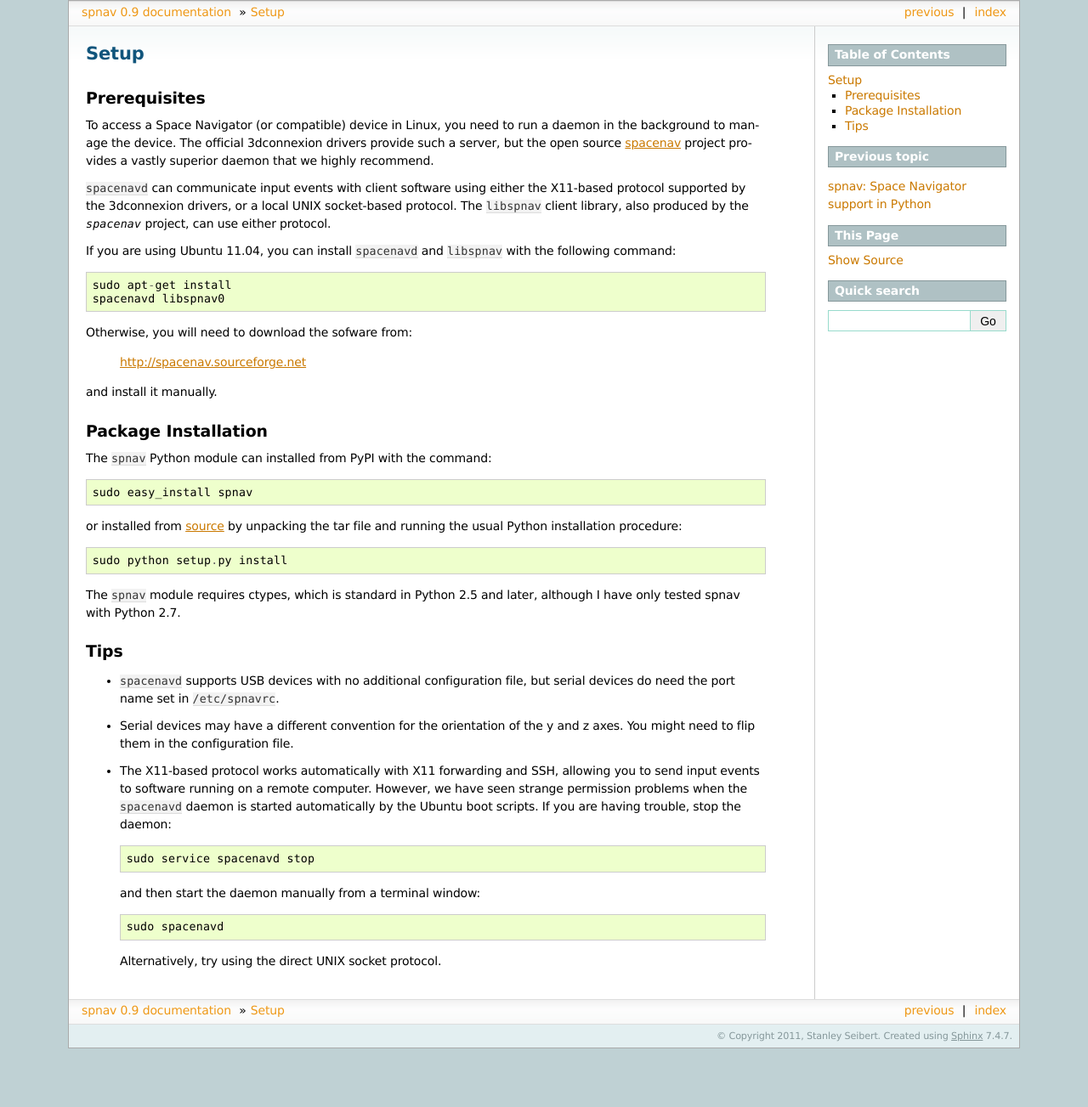
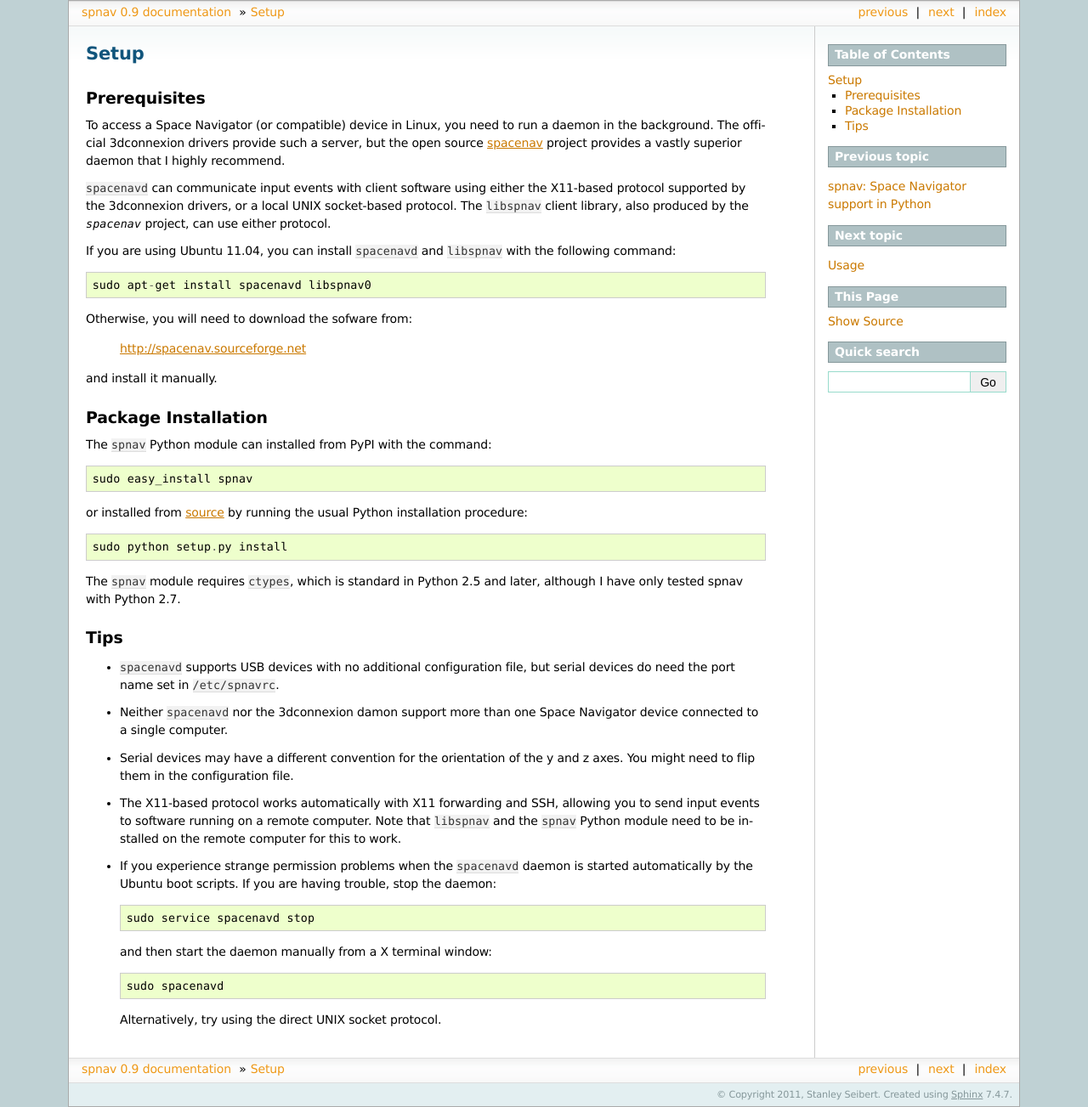
Before and after one commit to kazoo-osaro/spnav, a Sphinx documentation site: the page built from doc/setup.rst, in a window 1280 px wide. Shown: the whole page at 85% size. Built offline with Sphinx 7.4.7, drawn with Linux system fonts in a browser that asks for light colours; pages that are not in the unit, such as notebooks, are missing from menus; before the commit the page ends 1234 px from its top, so only the background shows below that.

Commit message:
Finish documentation of spnav.

```diff
--- a/doc/conf.py
+++ b/doc/conf.py
@@ -120,7 +120,7 @@ html_theme = 'sphinxdoc'
 # Add any paths that contain custom static files (such as style sheets) here,
 # relative to this directory. They are copied after the builtin static files,
 # so a file named "default.css" will overwrite the builtin "default.css".
-html_static_path = ['_static']
+#html_static_path = ['_static']
 
 # If not '', a 'Last updated on:' timestamp is inserted at every page bottom,
 # using the given strftime format.
--- a/doc/setup.rst
+++ b/doc/setup.rst
@@ -5,10 +5,10 @@ Prerequisites
 -------------
 
 To access a Space Navigator (or compatible) device in Linux, you need
-to run a daemon in the background to manage the device.  The official
-3dconnexion drivers provide such a server, but the open source
-`spacenav <http://spacenav.sourceforge.net/>`_ project provides a
-vastly superior daemon that we highly recommend.
+to run a daemon in the background.  The official 3dconnexion drivers
+provide such a server, but the open source `spacenav
+<http://spacenav.sourceforge.net/>`_ project provides a vastly
+superior daemon that I highly recommend.
 
 ``spacenavd`` can communicate input events with client software using
 either the X11-based protocol supported by the 3dconnexion drivers, or
@@ -18,8 +18,7 @@ also produced by the `spacenav` project, can use either protocol.
 If you are using Ubuntu 11.04, you can install ``spacenavd`` and
 ``libspnav`` with the following command:
 ::
-  sudo apt-get install
-  spacenavd libspnav0
+  sudo apt-get install spacenavd libspnav0
 
 Otherwise, you will need to download the sofware from:
 
@@ -35,12 +34,11 @@ The ``spnav`` Python module can installed from PyPI with the command:
   sudo easy_install spnav
 
 or installed from `source <http://bitbucket.org/seibert/spnav/>`_ by
-unpacking the tar file and running the usual Python installation
-procedure:
+running the usual Python installation procedure:
 ::
   sudo python setup.py install
 
-The ``spnav`` module requires ctypes, which is standard in Python 2.5 and
+The ``spnav`` module requires ``ctypes``, which is standard in Python 2.5 and
 later, although I have only tested spnav with Python 2.7.
 
 
@@ -51,19 +49,25 @@ Tips
   file, but serial devices do need the port name set in
   ``/etc/spnavrc``.
 
+* Neither ``spacenavd`` nor the 3dconnexion damon support more than
+  one Space Navigator device connected to a single computer.
+
 * Serial devices may have a different convention for the orientation
   of the y and z axes.  You might need to flip them in the
   configuration file.
 
 * The X11-based protocol works automatically with X11 forwarding and
   SSH, allowing you to send input events to software running on a
-  remote computer.  However, we have seen strange permission problems
-  when the ``spacenavd`` daemon is started automatically by the Ubuntu
-  boot scripts.  If you are having trouble, stop the daemon:
+  remote computer.  Note that ``libspnav`` and the ``spnav`` Python
+  module need to be installed on the remote computer for this to work.
+
+* If you experience strange permission problems when the ``spacenavd``
+  daemon is started automatically by the Ubuntu boot scripts.  If you
+  are having trouble, stop the daemon:
   ::
     sudo service spacenavd stop
 
-  and then start the daemon manually from a terminal window:
+  and then start the daemon manually from a X terminal window:
   ::
     sudo spacenavd
 
```
Also changed, not shown: doc/index.rst (+4 -4 lines), doc/reference.rst (added, +54 -0 lines), doc/usage.rst (added, +140 -0 lines), spnav/__init__.py (+48 -32 lines), 1 other file.
